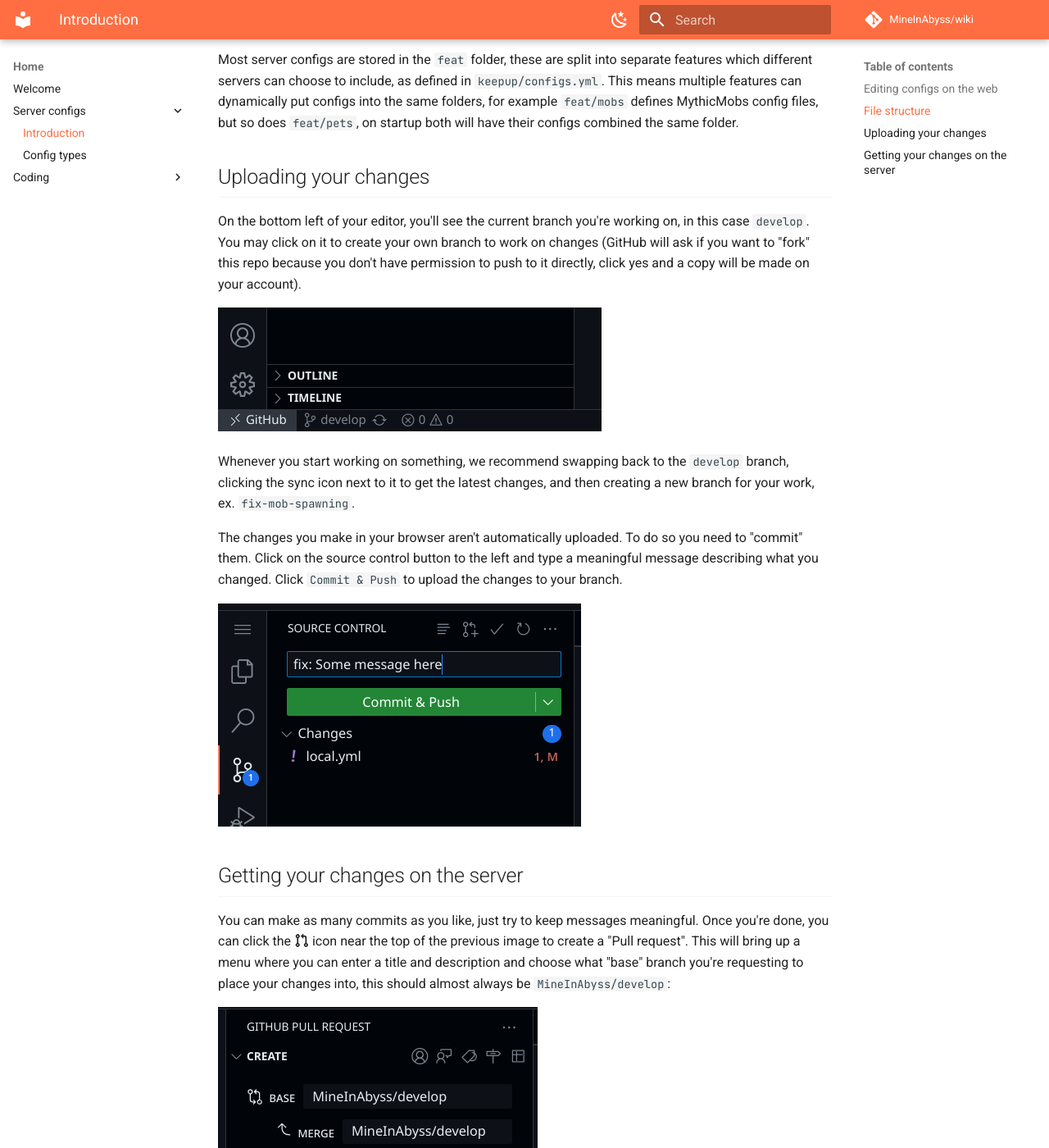
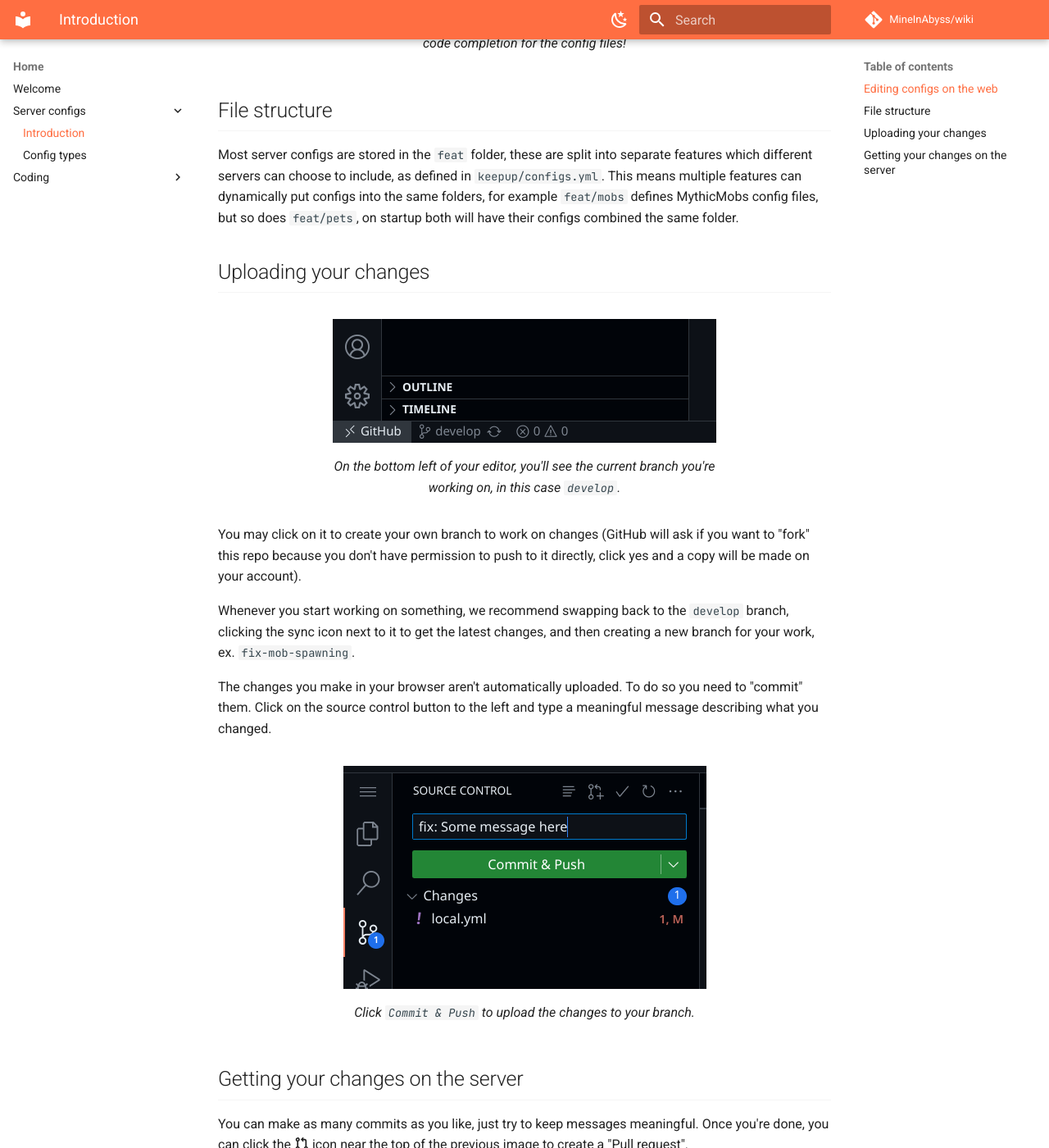
Before and after one commit to MineInAbyss/wiki, an MkDocs documentation site: the page built from docs/server-configs/intro.md, in a window 1280 px wide and 1400 px high, scrolled down 1376 px. Shown: the whole window at 82% size. Built offline with MkDocs 1.6.1 and Material for MkDocs 9.7.7, drawn with Linux system fonts in a browser that asks for light colours; comment, search, counter and statistics services are not loaded; some of the changed text lies outside the part shown.

Commit message:
chore: Clean up intro.md to use captions plugin

```diff
--- a/docs/server-configs/intro.md
+++ b/docs/server-configs/intro.md
@@ -5,13 +5,18 @@ Our server configs are publicly visible on GitHub [here](https://github.com/Mine
 ## Editing configs on the web
 
 GitHub has a web editor built in which makes editing configs much easier. Create a GitHub account and sign in.
-Next, visit the [server config page](https://github.com/MineInAbyss/server-config/tree/develop) and press `.` to open the editor, it should look like this:
+Next, visit the [server config page](https://github.com/MineInAbyss/server-config/tree/develop) and press `.` to open the editor:
 
 ![img.png](img.png)
+/// caption
+Example showing the GitHub web editor
+///
 
-Download the YAML extension from the left sidebar to get validation for the config files.
 
 ![img_1.png](img_1.png)
+/// caption
+Download the YAML extension from the left sidebar to get helpful code completion for the config files!
+///
 
 ## File structure
 
@@ -19,20 +24,32 @@ Most server configs are stored in the `feat` folder, these are split into separa
 
 ## Uploading your changes
 
-On the bottom left of your editor, you'll see the current branch you're working on, in this case `develop`. You may click on it to create your own branch to work on changes (GitHub will ask if you want to "fork" this repo because you don't have permission to push to it directly, click yes and a copy will be made on your account).
+![img_2.png](img_2.png)
 
-![img_2.png](img_2.png)
+/// caption
+On the bottom left of your editor, you'll see the current branch you're working on, in this case `develop`.
+///
+
+You may click on it to create your own branch to work on changes (GitHub will ask if you want to "fork" this repo because you don't have permission to push to it directly, click yes and a copy will be made on your account).
 
 Whenever you start working on something, we recommend swapping back to the `develop` branch, clicking the sync icon next to it to get the latest changes, and then creating a new branch for your work, ex. `fix-mob-spawning`.
 
-The changes you make in your browser aren't automatically uploaded. To do so you need to "commit" them. Click on the source control button to the left and type a meaningful message describing what you changed. Click `Commit & Push` to upload the changes to your branch.
+The changes you make in your browser aren't automatically uploaded. To do so you need to "commit" them. Click on the source control button to the left and type a meaningful message describing what you changed.
 
 ![img_3.png](img_3.png)
 
+///caption
+Click `Commit & Push` to upload the changes to your branch.
+///
+
 ## Getting your changes on the server
 
-You can make as many commits as you like, just try to keep messages meaningful. Once you're done, you can click the  :octicons-git-pull-request-16: icon near the top of the previous image to create a "Pull request". This will bring up a menu where you can enter a title and description and choose what "base" branch you're requesting to place your changes into, this should almost always be `MineInAbyss/develop`:
+You can make as many commits as you like, just try to keep messages meaningful. Once you're done, you can click the  :octicons-git-pull-request-16: icon near the top of the previous image to create a "Pull request".
 
 ![img_4.png](img_4.png)
 
+///caption
+Enter a title and description and choose what "base" branch you're requesting to place your changes into, this should almost always be `MineInAbyss/develop`
+///
+
 After making a pull request, you'll be able to see it back on the server config GitHub page, someone will review it and potentially leave comments, and you can continue to commit to the branch the request was made on to update the PR. Eventually it will get "merged" into the develop branch and your changes will be live on the development server, ready for the next major update.
```
